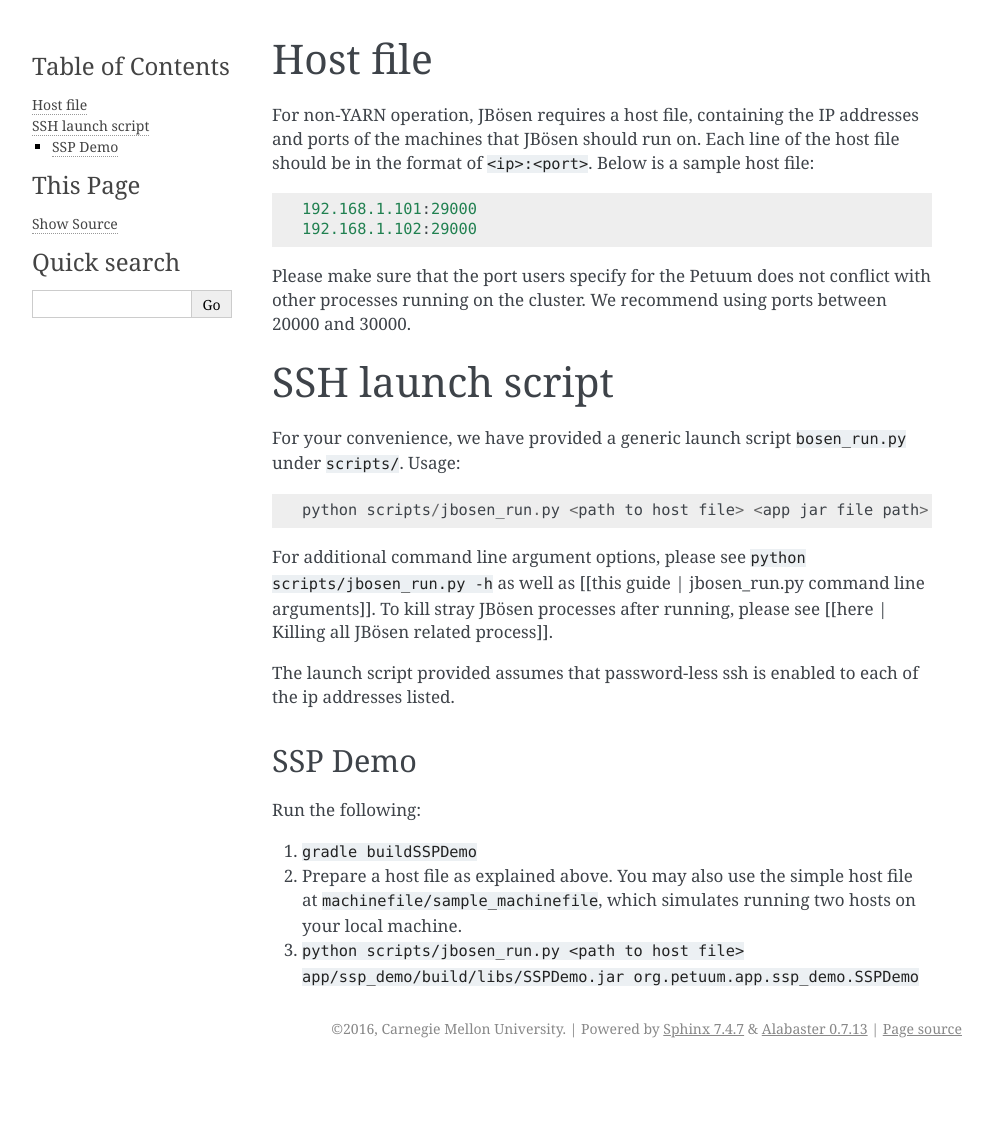
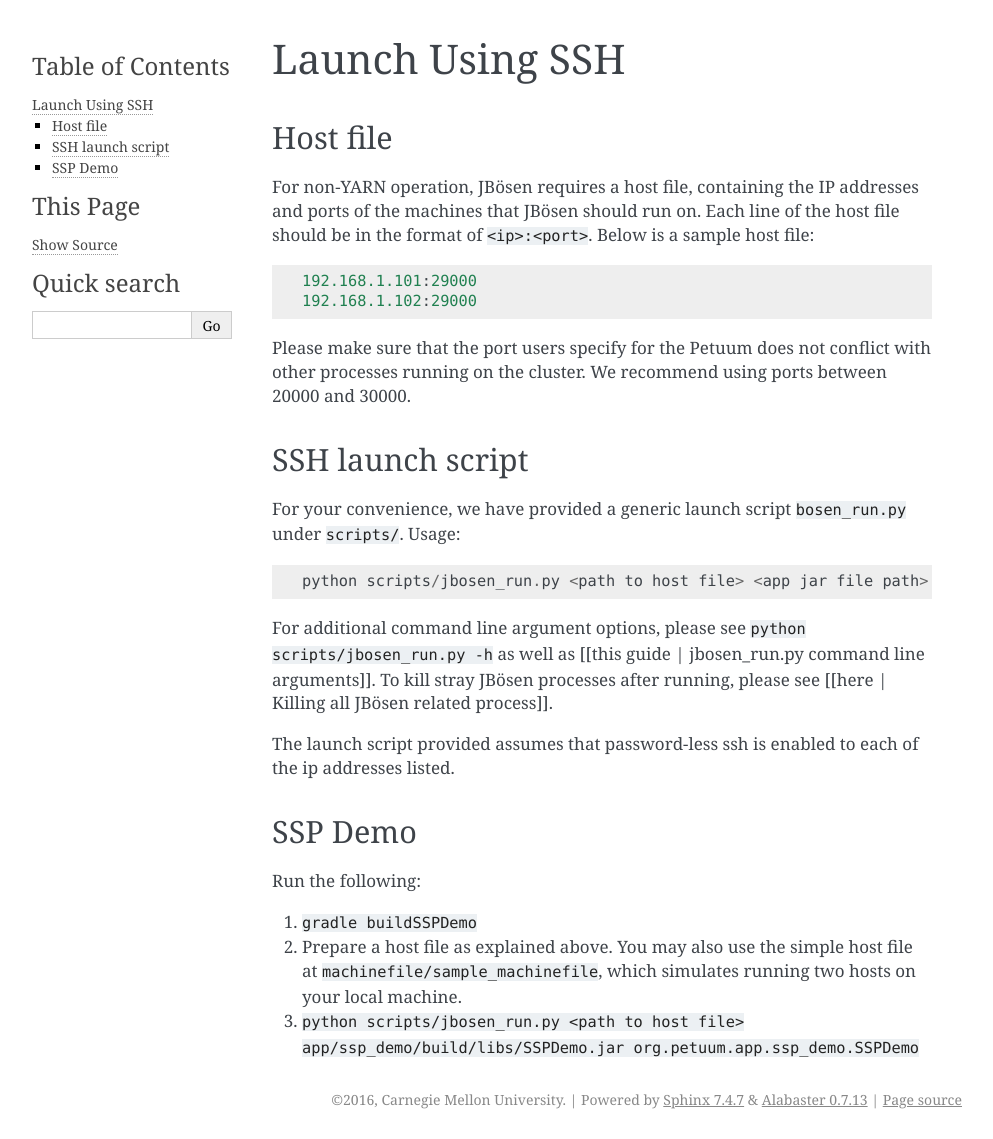
Before and after one commit to sailing-pmls/jbosen, a Sphinx documentation site: the page built from docs/launch-ssh.md, in a window 1280 px wide. Shown: the whole page, without its empty margins (148-1141 px from the left). Built offline with Sphinx 7.4.7, drawn with Linux system fonts in a browser that asks for light colours; before the commit the page ends 1068 px from its top, so only the background shows below that.

Commit message:
Update launch-ssh.md

````diff
--- a/docs/launch-ssh.md
+++ b/docs/launch-ssh.md
@@ -1,4 +1,6 @@
-### Host file ###
+# Launch Using SSH
+
+## Host file
 For non-YARN operation, JBösen requires a host file, containing the IP addresses and ports of the machines that JBösen should run on. Each line of the host file should be in the format of `<ip>:<port>`. Below is a sample host file:
 ```
 192.168.1.101:29000
@@ -6,7 +8,7 @@
 ```
 Please make sure that the port users specify for the Petuum does not conflict with other processes running on the cluster. We recommend using ports between 20000 and 30000.
 
-### SSH launch script ###
+## SSH launch script
 For your convenience, we have provided a generic launch script `bosen_run.py` under `scripts/`. Usage:
 ```
 python scripts/jbosen_run.py <path to host file> <app jar file path> <app main class name>
@@ -15,7 +17,7 @@
 
 The launch script provided assumes that password-less ssh is enabled to each of the ip addresses listed.
 
-#### SSP Demo ####
+## SSP Demo
 Run the following:
 
 1. `gradle buildSSPDemo`
````
